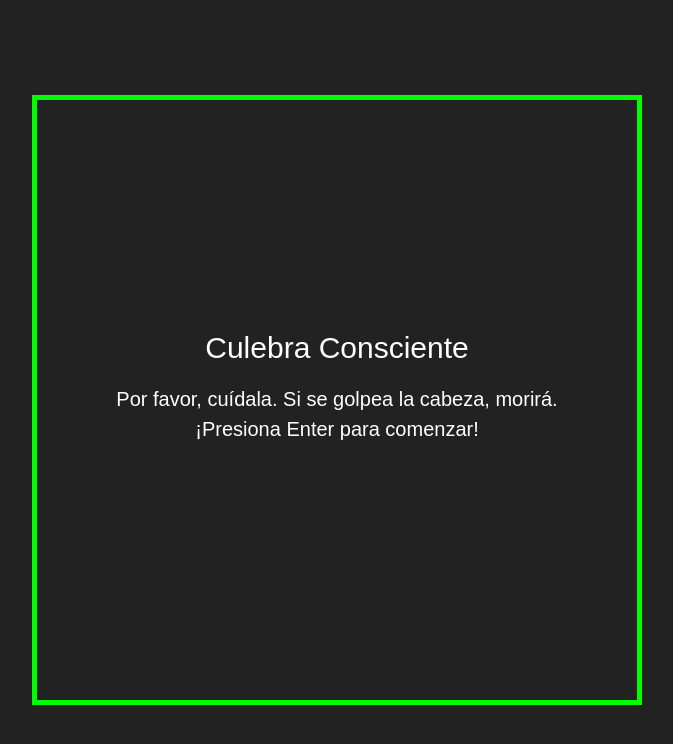
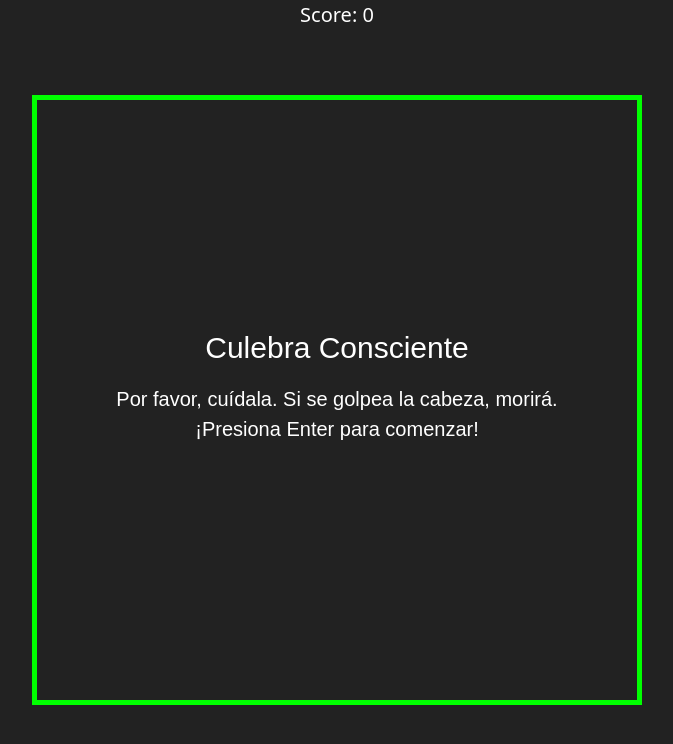
Before and after one commit to Twynzen/GeniusFront, an Angular app: page / in a window 1280 px wide. Shown: the top 744 px of the page, without its empty margins (303-976 px from the left). Built offline with nearby package versions, Linux system fonts and the light colour scheme.

Commit message:
fix: score up view

```diff
--- a/src/app/components/snake/snake.component.html
+++ b/src/app/components/snake/snake.component.html
@@ -1,3 +1,7 @@
+<div class="score-container">
+  <span id="score">Score: 0</span>
+</div>
+
 <div class="game-pause" *ngIf="paused">
   <h1 class="game-pause__title">PAUSE</h1>
 </div>
--- a/src/app/components/snake/snake.component.scss
+++ b/src/app/components/snake/snake.component.scss
@@ -151,6 +151,14 @@ canvas {
   margin: 0;
 }
 
+.score-container {
+  display: flex;
+  justify-content: center;
+  margin-bottom: 10px;
+  font-size: 20px;
+  color: #fff;
+}
+
 @keyframes cloud-appear {
   0% {
     opacity: 0;
--- a/src/app/components/snake/snake.component.ts
+++ b/src/app/components/snake/snake.component.ts
@@ -74,6 +74,13 @@ export class SnakeComponent {
     this.apple = { x: x, y: y };
   }
 
+  private updateScoreDisplay() {
+    const scoreElement = document.getElementById('score');
+    if (scoreElement) {
+      scoreElement.textContent = 'Score: ' + this.score;
+    }
+  }
+
   drawWelcomeMessage() {
     const title = 'Culebra Consciente';
     const description = [
@@ -121,6 +128,7 @@ export class SnakeComponent {
     // Comprobar si la serpiente ha comido una manzana
     if (this.apple && this.apple.x === head.x && this.apple.y === head.y) {
       this.score++;
+      this.updateScoreDisplay();
       this.spawnApple();
       this.paused = true;
       this.showAnimation = true; // Pausar el juego
@@ -170,7 +178,7 @@ export class SnakeComponent {
     // Dibujar la puntuación
     this.context.fillStyle = '#fff';
     this.context.font = '20px Arial';
-    this.context.fillText('Score: ' + this.score, 10, 30);
+    // this.context.fillText('Score: ' + this.score, 10, 30);
   }
   initGame() {
     this.initSnake();
--- a/src/app/environments/environment.ts
+++ b/src/app/environments/environment.ts
@@ -1,4 +1,4 @@
 
 export const environment = {
-  GPT_API_KEY: 'noni',
+  GPT_API_KEY: 's',
 };
```
